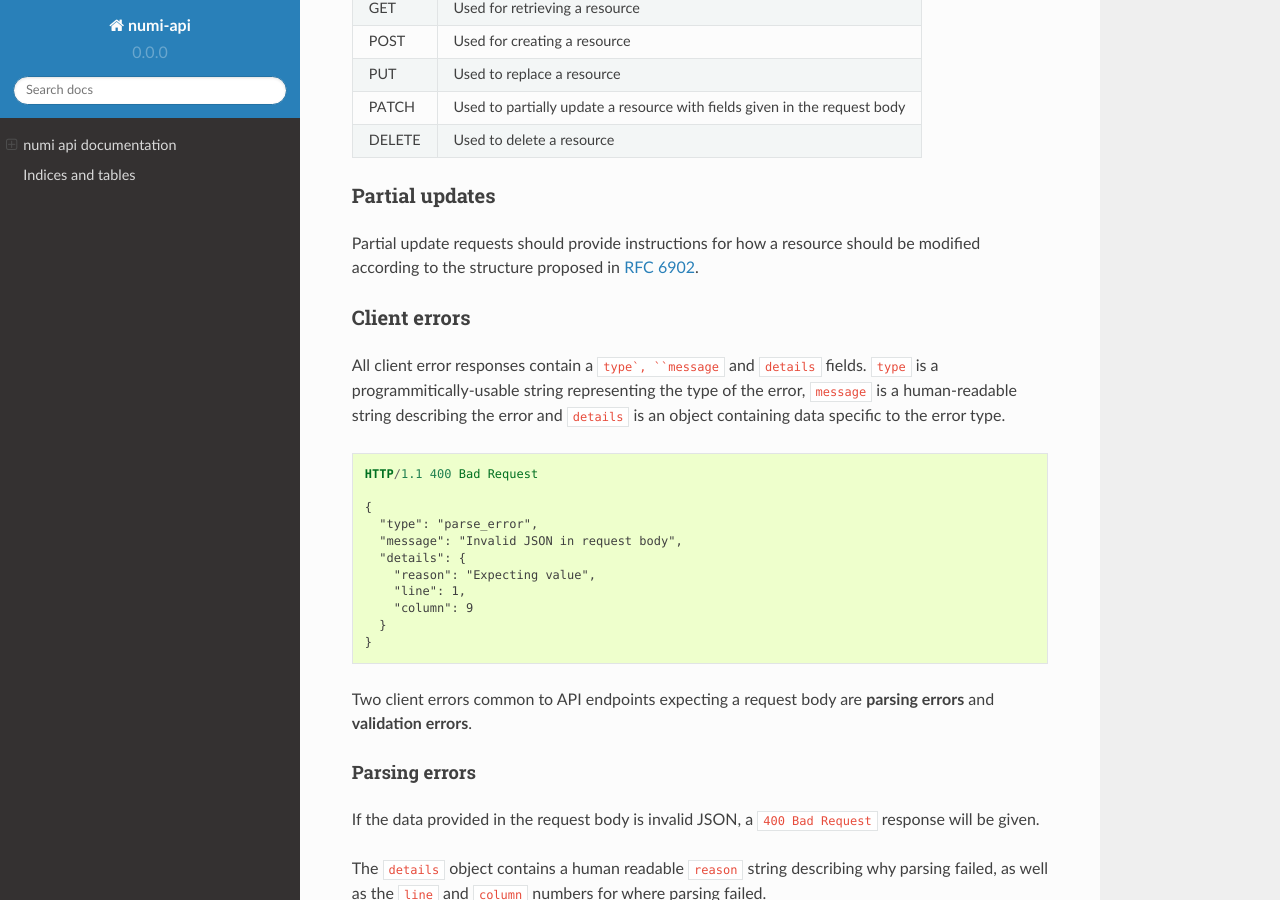
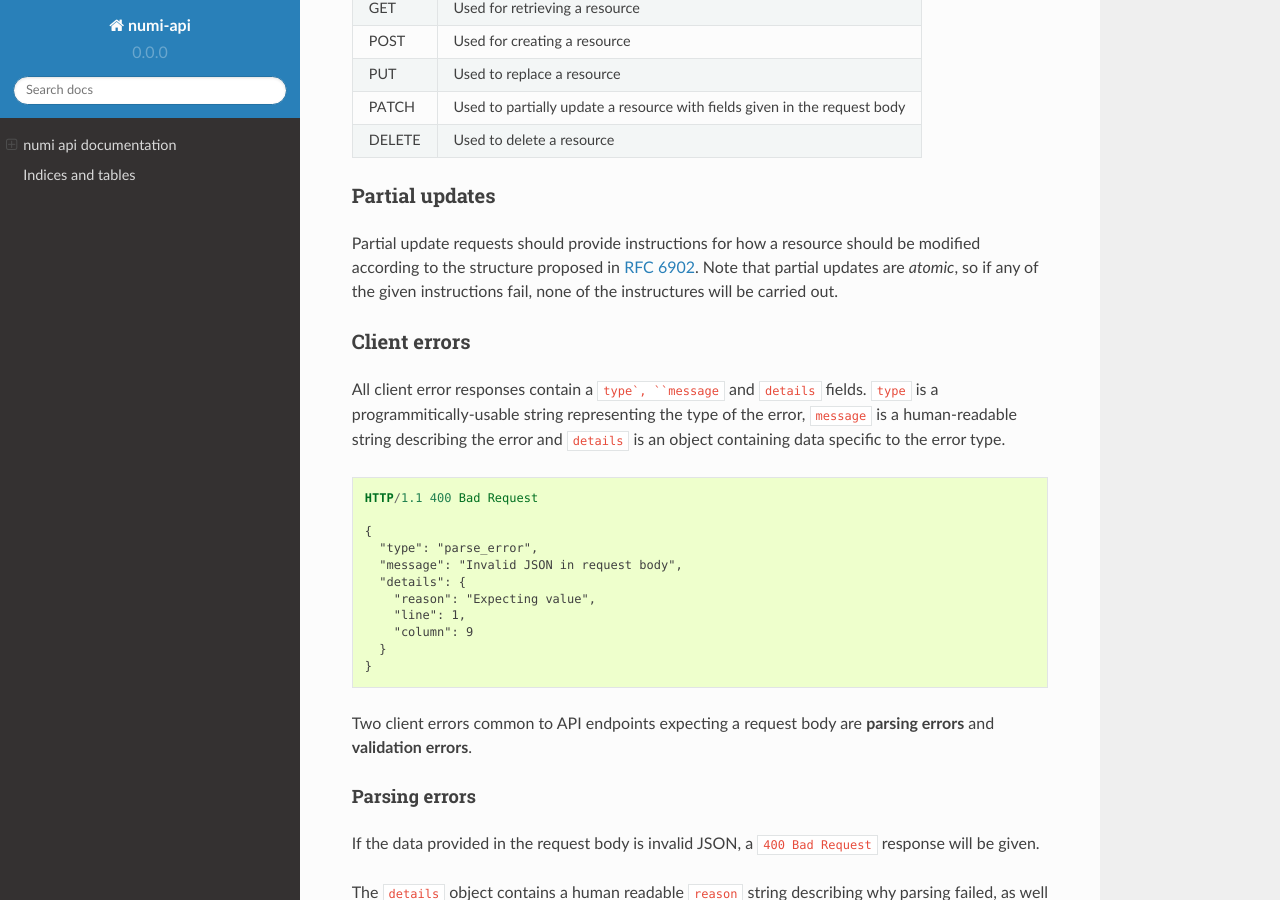
Before and after one commit to praekelt/numi-api, a Sphinx documentation site: the page built from docs/index.rst, in a window 1280 px wide and 900 px high, scrolled down 598 px. Built offline with Sphinx 7.4.7 and the Read the Docs theme 2.0.0, drawn with Linux system fonts in a browser that asks for light colours.

Commit message:
Note that partial updates are atomic

```diff
--- a/docs/index.rst
+++ b/docs/index.rst
@@ -48,7 +48,7 @@ Unless otherwise specified, the following verbs are used for requests:
 Partial updates
 ~~~~~~~~~~~~~~~
 
-Partial update requests should provide instructions for how a resource should be modified according to the structure proposed in `RFC 6902`_.
+Partial update requests should provide instructions for how a resource should be modified according to the structure proposed in `RFC 6902`_. Note that partial updates are *atomic*, so if any of the given instructions fail, none of the instructures will be carried out.
 
 .. _RFC 6902: http://tools.ietf.org/html/rfc6902#section-4.6
 
```
